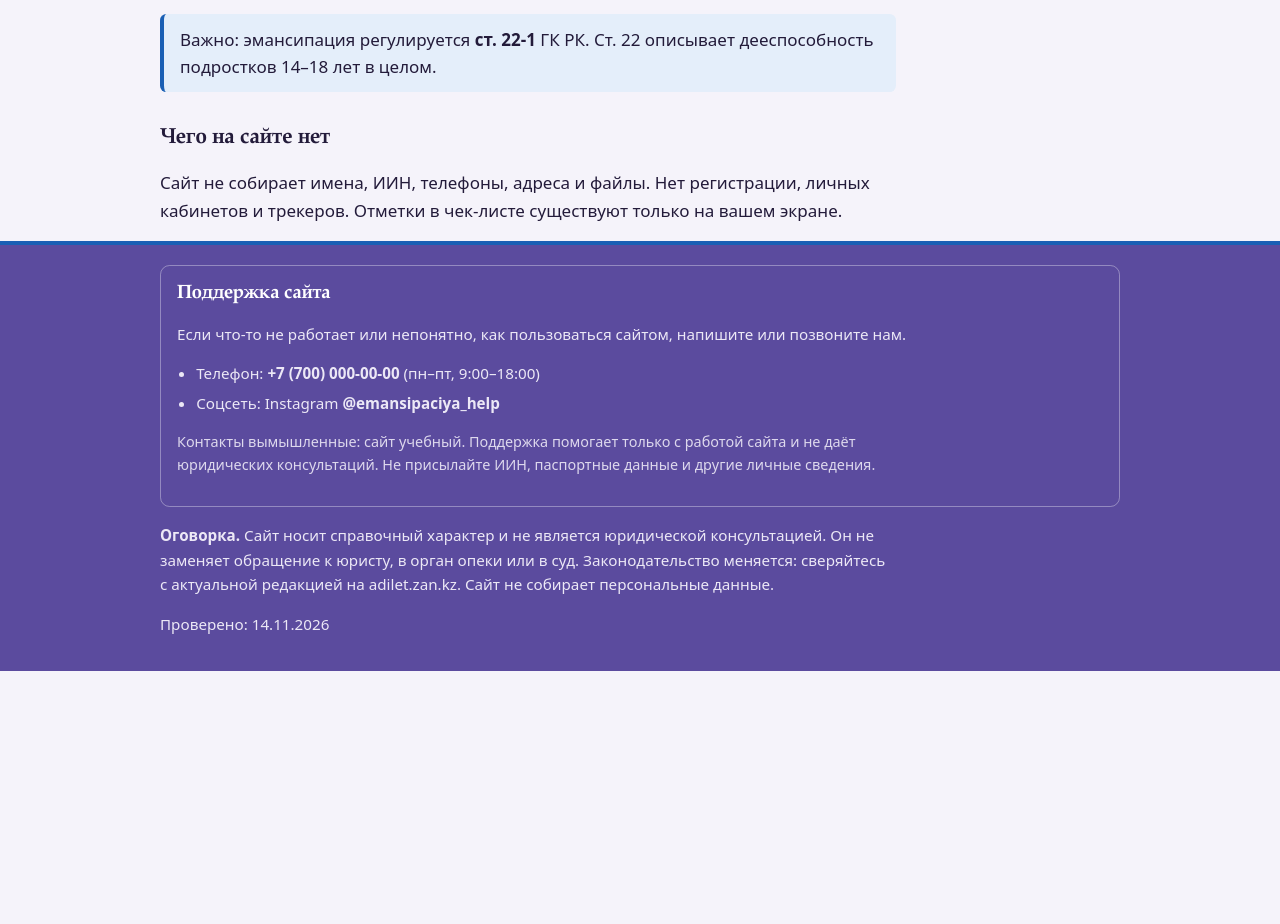
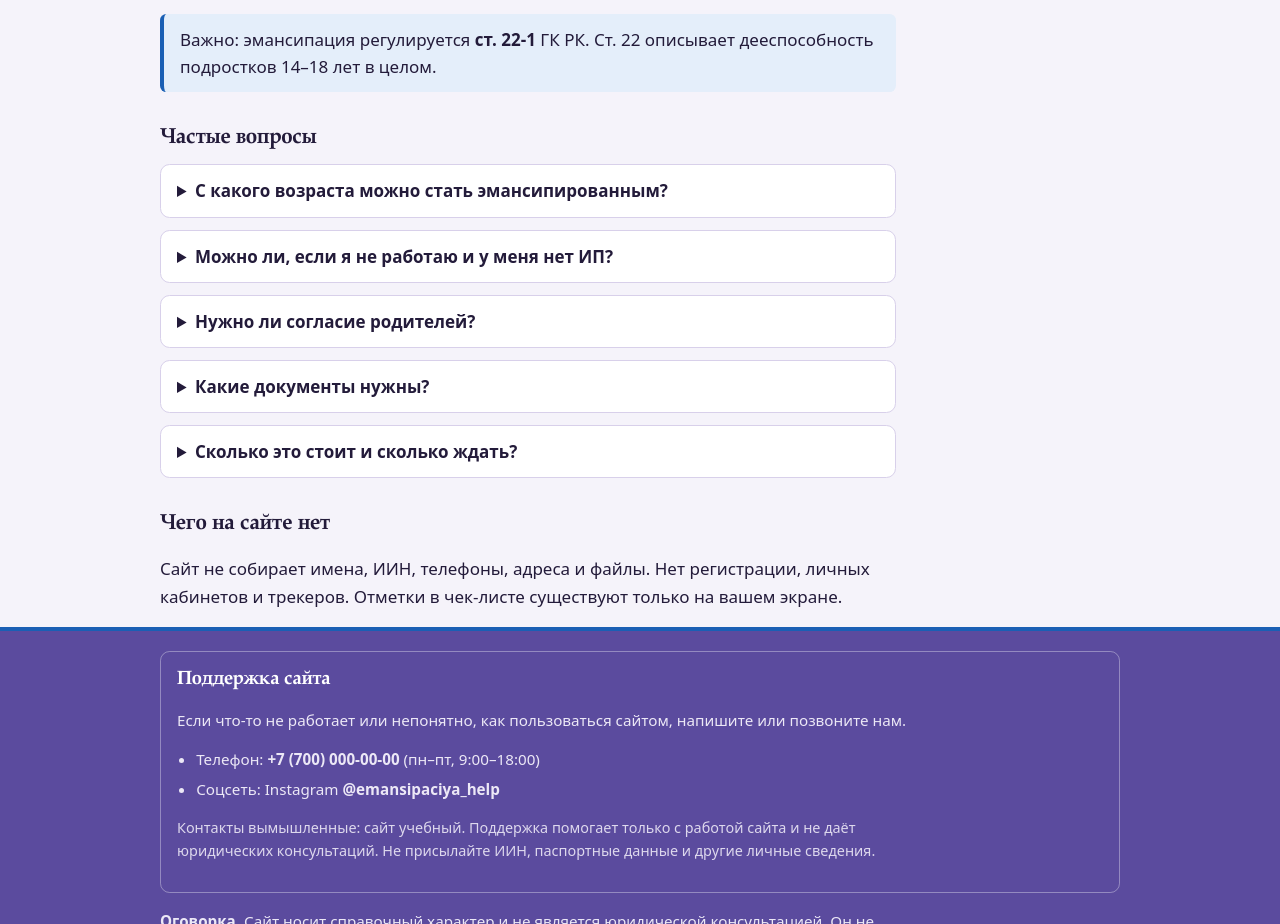
Before and after one commit to damelizhusupbekova-del/ai_project, a plain HTML site: page index.html in a window 1280 px wide. Shown: the part 905-1829 px from the top of the page. Before the commit the page ends 1576 px from the top, so only its background shows below. Drawn offline with Linux system fonts and the light colour scheme.

Commit message:
восьмая версия

```diff
--- a/index.html
+++ b/index.html
@@ -51,6 +51,28 @@
     <li><b>Путь.</b> Есть согласие законных представителей — решает орган опеки и попечительства. Согласия нет — решает суд.</li>
   </ul>
   <p class="note">Важно: эмансипация регулируется <b>ст. 22-1</b> ГК РК. Ст. 22 описывает дееспособность подростков 14–18 лет в целом.</p>
+
+  <h2>Частые вопросы</h2>
+  <details class="law">
+    <summary>С какого возраста можно стать эмансипированным?</summary>
+    <div class="lawtext"><p>С 16 лет (ст. 22-1, п. 1 ГК РК). До 16 лет эмансипация невозможна. С 14 лет подросток уже вправе сам распоряжаться заработком, но сделки совершает с согласия законных представителей (ст. 22 ГК РК).</p></div>
+  </details>
+  <details class="law">
+    <summary>Можно ли, если я не работаю и у меня нет ИП?</summary>
+    <div class="lawtext"><p>Нет. Закон называет два основания: работа по трудовому договору либо предпринимательство с согласия законных представителей (ст. 22-1, п. 1). Без одного из них условия не выполнены.</p></div>
+  </details>
+  <details class="law">
+    <summary>Нужно ли согласие родителей?</summary>
+    <div class="lawtext"><p>Согласие определяет, кто решает: с согласием законных представителей — орган опеки и попечительства, без согласия — суд (ст. 22-1, п. 2). Для предпринимательства п. 1 прямо требует согласия законных представителей, поэтому без него этот путь под вопросом. Подробнее в <a href="#steps">инструкции</a>.</p></div>
+  </details>
+  <details class="law">
+    <summary>Какие документы нужны?</summary>
+    <div class="lawtext"><p>Набор зависит от основания и согласия. Соберите список в <a href="#docs">чек-листе</a>. Закрытого перечня в проверенных нормах мы не нашли, поэтому типовые документы помечены «уточнить на месте»: проверьте их в органе опеки или суде.</p></div>
+  </details>
+  <details class="law">
+    <summary>Сколько это стоит и сколько ждать?</summary>
+    <div class="lawtext"><p>Размер госпошлины и сроки мы в проверенных нормах не нашли и цифры не придумываем. Уточните их в органе опеки или в суде, куда будете подавать заявление.</p></div>
+  </details>
 
   <h2>Чего на сайте нет</h2>
   <p>Сайт не собирает имена, ИИН, телефоны, адреса и файлы. Нет регистрации, личных кабинетов и трекеров. Отметки в чек-листе существуют только на вашем экране.</p>
```
